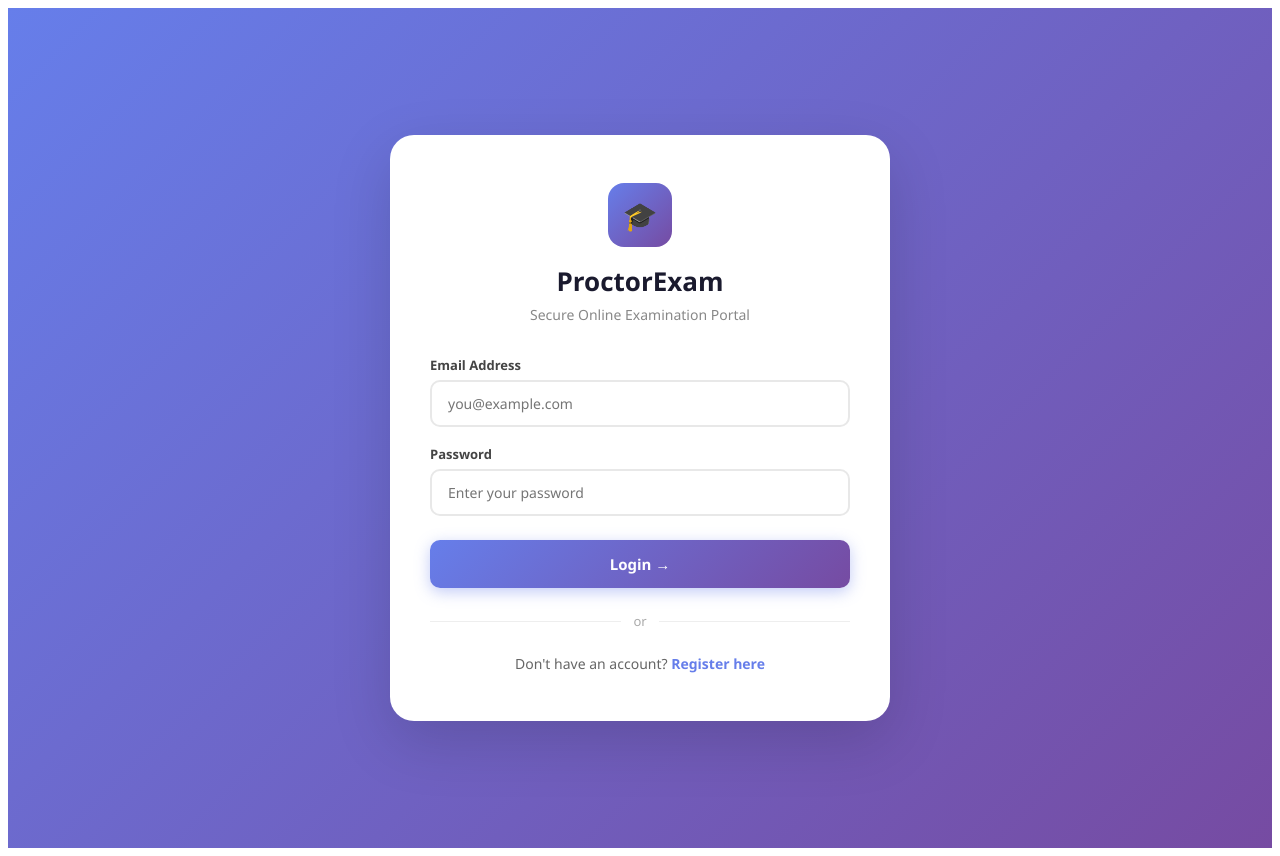
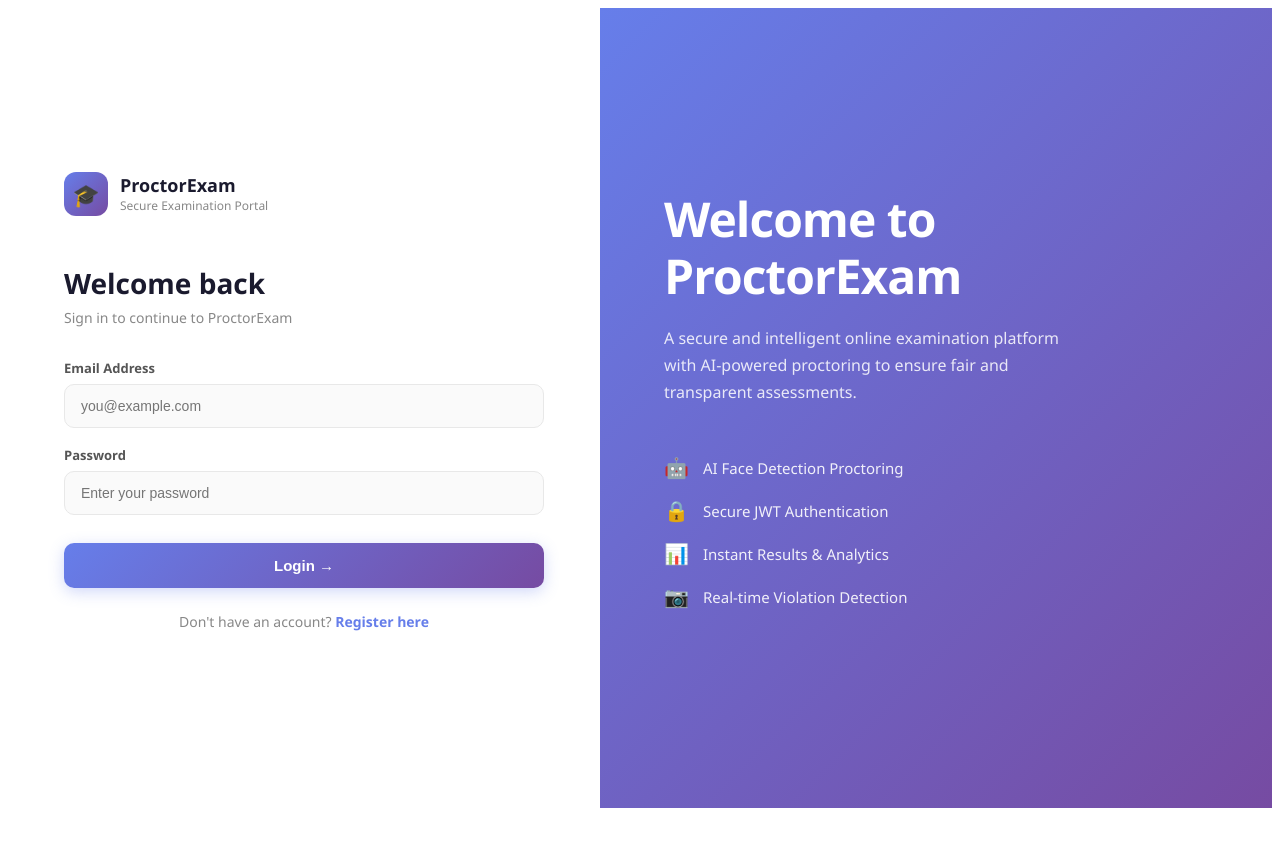
Before and after one commit to PriyanshuSingh3536/online-exam-system, a React (Create React App) app in the folder client/: page / in a window 1280 px wide. After the commit the page ends 816 px from the top, so only its background shows below. Built offline with nearby package versions, Linux system fonts and the light colour scheme.

Commit message:
New split login layout final

```diff
--- a/client/src/Login.js
+++ b/client/src/Login.js
@@ -1,3 +1,4 @@
+// v3
 import React, { useState } from "react";
 import axios from "axios";
 import { useNavigate } from "react-router-dom";
@@ -18,11 +19,8 @@ function Login() {
       localStorage.setItem("role", res.data.role);
       localStorage.setItem("userId", res.data.userId);
       localStorage.setItem("name", res.data.name);
-      if (res.data.role === "admin") {
-        navigate("/admin");
-      } else {
-        navigate("/student");
-      }
+      if (res.data.role === "admin") navigate("/admin");
+      else navigate("/student");
     } catch (err) {
       setError("Invalid email or password!");
       setLoading(false);
@@ -30,125 +28,92 @@ function Login() {
   };
 
   return (
-    <div style={{
-      minHeight: "100vh",
-      background: "linear-gradient(135deg, #667eea 0%, #764ba2 100%)",
-      display: "flex",
-      alignItems: "center",
-      justifyContent: "center",
-      fontFamily: "'Segoe UI', sans-serif",
-      padding: "20px"
-    }}>
+    <div style={{ display: "flex", minHeight: "100vh", fontFamily: "'Segoe UI', sans-serif" }}>
       <div style={{
-        background: "white",
-        borderRadius: "24px",
-        padding: "48px 40px",
-        width: "100%",
-        maxWidth: "420px",
-        boxShadow: "0 20px 60px rgba(0,0,0,0.15)"
+        width: "480px", minWidth: "480px",
+        display: "flex", flexDirection: "column",
+        justifyContent: "center", padding: "60px 56px",
+        background: "#fff"
       }}>
-        {/* Logo */}
-        <div style={{ textAlign: "center", marginBottom: "32px" }}>
+        <div style={{ display: "flex", alignItems: "center", gap: "12px", marginBottom: "48px" }}>
           <div style={{
-            width: "64px", height: "64px", borderRadius: "16px",
+            width: "44px", height: "44px", borderRadius: "12px",
             background: "linear-gradient(135deg, #667eea, #764ba2)",
             display: "flex", alignItems: "center", justifyContent: "center",
-            margin: "0 auto 16px", fontSize: "28px"
+            fontSize: "22px"
           }}>🎓</div>
-          <h1 style={{ margin: 0, fontSize: "26px", fontWeight: "700", color: "#1a1a2e" }}>
-            ProctorExam
-          </h1>
-          <p style={{ margin: "6px 0 0", color: "#888", fontSize: "14px" }}>
-            Secure Online Examination Portal
-          </p>
+          <div>
+            <div style={{ fontWeight: "800", fontSize: "18px", color: "#1a1a2e" }}>ProctorExam</div>
+            <div style={{ fontSize: "12px", color: "#888" }}>Secure Examination Portal</div>
+          </div>
         </div>
-
-        {/* Error */}
+        <h2 style={{ margin: "0 0 6px", fontSize: "28px", fontWeight: "800", color: "#1a1a2e" }}>Welcome back</h2>
+        <p style={{ margin: "0 0 32px", color: "#888", fontSize: "14px" }}>Sign in to continue to ProctorExam</p>
         {error && (
           <div style={{
             background: "#fff0f0", border: "1px solid #ffcdd2",
             borderRadius: "10px", padding: "12px 16px",
-            color: "#c62828", fontSize: "14px", marginBottom: "20px",
-            display: "flex", alignItems: "center", gap: "8px"
-          }}>
-            ⚠️ {error}
-          </div>
+            color: "#c62828", fontSize: "13px", marginBottom: "20px"
+          }}>⚠️ {error}</div>
         )}
-
-        {/* Form */}
         <form onSubmit={handleLogin}>
           <div style={{ marginBottom: "18px" }}>
-            <label style={{ display: "block", fontSize: "13px", fontWeight: "600", color: "#444", marginBottom: "6px" }}>
-              Email Address
-            </label>
-            <input
-              type="email"
-              placeholder="you@example.com"
-              value={email}
-              onChange={(e) => setEmail(e.target.value)}
-              required
-              style={{
-                width: "100%", padding: "12px 16px", fontSize: "14px",
-                border: "2px solid #e8e8e8", borderRadius: "10px",
-                outline: "none", boxSizing: "border-box",
-                transition: "border 0.2s",
-                fontFamily: "'Segoe UI', sans-serif"
-              }}
-              onFocus={(e) => e.target.style.borderColor = "#667eea"}
-              onBlur={(e) => e.target.style.borderColor = "#e8e8e8"}
+            <label style={{ display: "block", fontSize: "13px", fontWeight: "600", color: "#555", marginBottom: "7px" }}>Email Address</label>
+            <input type="email" placeholder="you@example.com" value={email}
+              onChange={(e) => setEmail(e.target.value)} required
+              style={{ width: "100%", padding: "13px 16px", fontSize: "14px", border: "1.5px solid #e8e8e8", borderRadius: "10px", outline: "none", boxSizing: "border-box", background: "#fafafa" }}
+              onFocus={(e) => { e.target.style.borderColor = "#667eea"; e.target.style.background = "#fff"; }}
+              onBlur={(e) => { e.target.style.borderColor = "#e8e8e8"; e.target.style.background = "#fafafa"; }}
             />
           </div>
-
-          <div style={{ marginBottom: "24px" }}>
-            <label style={{ display: "block", fontSize: "13px", fontWeight: "600", color: "#444", marginBottom: "6px" }}>
-              Password
-            </label>
-            <input
-              type="password"
-              placeholder="Enter your password"
-              value={password}
-              onChange={(e) => setPassword(e.target.value)}
-              required
-              style={{
-                width: "100%", padding: "12px 16px", fontSize: "14px",
-                border: "2px solid #e8e8e8", borderRadius: "10px",
-                outline: "none", boxSizing: "border-box",
-                fontFamily: "'Segoe UI', sans-serif"
-              }}
-              onFocus={(e) => e.target.style.borderColor = "#667eea"}
-              onBlur={(e) => e.target.style.borderColor = "#e8e8e8"}
+          <div style={{ marginBottom: "28px" }}>
+            <label style={{ display: "block", fontSize: "13px", fontWeight: "600", color: "#555", marginBottom: "7px" }}>Password</label>
+            <input type="password" placeholder="Enter your password" value={password}
+              onChange={(e) => setPassword(e.target.value)} required
+              style={{ width: "100%", padding: "13px 16px", fontSize: "14px", border: "1.5px solid #e8e8e8", borderRadius: "10px", outline: "none", boxSizing: "border-box", background: "#fafafa" }}
+              onFocus={(e) => { e.target.style.borderColor = "#667eea"; e.target.style.background = "#fff"; }}
+              onBlur={(e) => { e.target.style.borderColor = "#e8e8e8"; e.target.style.background = "#fafafa"; }}
             />
           </div>
-
-          <button
-            type="submit"
-            disabled={loading}
-            style={{
-              width: "100%", padding: "14px",
-              background: loading ? "#aaa" : "linear-gradient(135deg, #667eea, #764ba2)",
-              color: "white", border: "none", borderRadius: "10px",
-              fontSize: "15px", fontWeight: "600", cursor: loading ? "not-allowed" : "pointer",
-              boxShadow: "0 4px 15px rgba(102,126,234,0.4)",
-              fontFamily: "'Segoe UI', sans-serif"
-            }}
-          >
-            {loading ? "Logging in..." : "Login →"}
+          <button type="submit" disabled={loading} style={{
+            width: "100%", padding: "14px",
+            background: loading ? "#aaa" : "linear-gradient(135deg, #667eea, #764ba2)",
+            color: "white", border: "none", borderRadius: "10px",
+            fontSize: "15px", fontWeight: "700", cursor: loading ? "not-allowed" : "pointer",
+            boxShadow: "0 4px 15px rgba(102,126,234,0.3)"
+          }}>
+            {loading ? "Signing in..." : "Login →"}
           </button>
         </form>
-
-        {/* Divider */}
-        <div style={{ display: "flex", alignItems: "center", margin: "24px 0", gap: "12px" }}>
-          <div style={{ flex: 1, height: "1px", background: "#eee" }}></div>
-          <span style={{ color: "#aaa", fontSize: "13px" }}>or</span>
-          <div style={{ flex: 1, height: "1px", background: "#eee" }}></div>
-        </div>
-
-        <p style={{ textAlign: "center", margin: 0, fontSize: "14px", color: "#666" }}>
+        <p style={{ textAlign: "center", marginTop: "24px", fontSize: "14px", color: "#888" }}>
           Don't have an account?{" "}
-          <a href="/register" style={{ color: "#667eea", fontWeight: "600", textDecoration: "none" }}>
-            Register here
-          </a>
+          <a href="/register" style={{ color: "#667eea", fontWeight: "700", textDecoration: "none" }}>Register here</a>
         </p>
+      </div>
+      <div style={{
+        flex: 1,
+        background: "linear-gradient(135deg, #667eea 0%, #764ba2 100%)",
+        display: "flex", flexDirection: "column",
+        alignItems: "flex-start", justifyContent: "center",
+        padding: "60px 64px", color: "white"
+      }}>
+        <h1 style={{ margin: "0 0 20px", fontSize: "48px", fontWeight: "800", lineHeight: "1.2", letterSpacing: "-1px" }}>
+          Welcome to<br />ProctorExam
+        </h1>
+        <p style={{ margin: "0 0 48px", fontSize: "16px", opacity: 0.85, lineHeight: "1.7", maxWidth: "420px" }}>
+          A secure and intelligent online examination platform with AI-powered proctoring to ensure fair and transparent assessments.
+        </p>
+        {[
+          { icon: "🤖", text: "AI Face Detection Proctoring" },
+          { icon: "🔒", text: "Secure JWT Authentication" },
+          { icon: "📊", text: "Instant Results & Analytics" },
+          { icon: "📷", text: "Real-time Violation Detection" },
+        ].map((f, i) => (
+          <div key={i} style={{ display: "flex", alignItems: "center", gap: "14px", marginBottom: "16px" }}>
+            <span style={{ fontSize: "20px" }}>{f.icon}</span>
+            <span style={{ fontSize: "15px", opacity: 0.9, fontWeight: "500" }}>{f.text}</span>
+          </div>
+        ))}
       </div>
     </div>
   );
```
